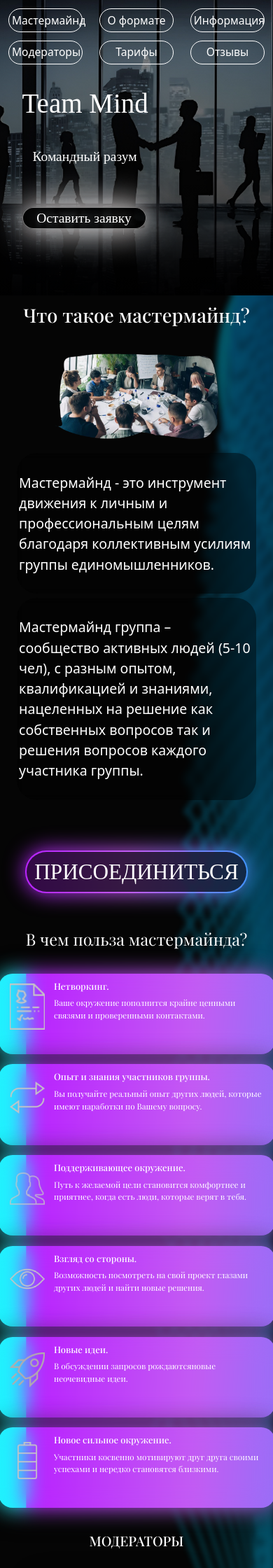
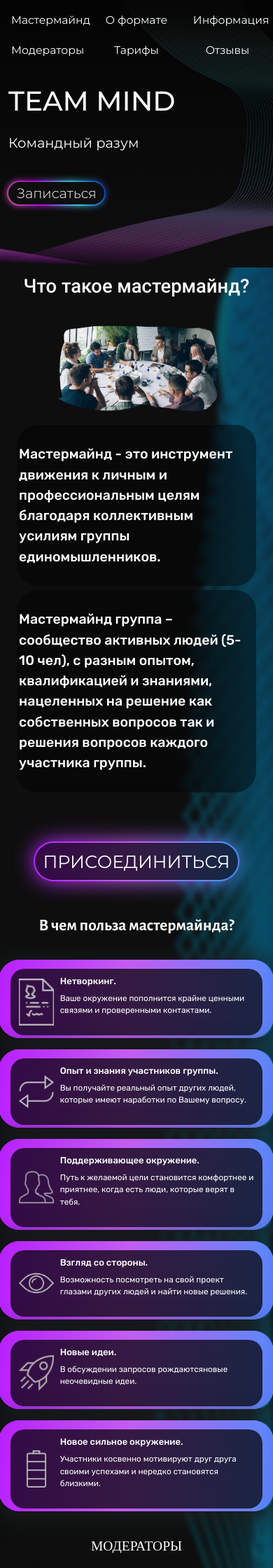
Before and after one commit to Nick-Fernandezz/masterm_pj, a Django app: page / in a window 390 px wide. Shown: the top 2240 px of the page at 70% size. Run offline with Django 4.2, Linux system fonts and the light colour scheme; data comes from the database, SQL or seed files in the repository; some web fonts are replaced.

Commit message:
mobile version edits

```diff
--- a/main/static/main/css/style.css
+++ b/main/static/main/css/style.css
@@ -1,6 +1,41 @@
 @charset "utf-8";
 
+@font-face {
+    font-family: 'Montserrat';
+    src: url("../fonts/Montserrat-VariableFont_wght.ttf");
+}
 
+@font-face {
+    font-family: 'Istok-Web';
+    src: url("../fonts/IstokWeb-Bold.ttf");
+}
+
+
+@font-face {
+    font-family: 'AlegreyaSans';
+    src: url("../fonts/AlegreyaSans-Bold.ttf");
+}
+
+@font-face {
+    font-family: 'Roboto-Light';
+    src: url("../fonts/Roboto-Light.ttf");
+}
+
+@font-face {
+    font-family: 'Rubik';
+    src: url("../fonts/Rubik-Medium.ttf");
+}
+
+@font-face {
+    font-family: 'Rubik-Regular';
+    src: url("../fonts/Rubik-Regular.ttf");
+}
+
+@font-face {
+    font-family: 'Roboto-medium';
+
+    src: url('../fonts/Roboto-Medium.ttf') format('truetype');
+}
 
 body {
 
@@ -9,18 +44,18 @@
 
     color: white;
     background: #000000;
-    /* width: 100% !important; */
 }
 
-.wrapper {
-    position:relative; max-width:100wv; overflow:hidden;
+#header {
+    background-image: linear-gradient(180deg, #000000b4 5%, #00000000), url("../images/vector-header.png");
+    background-size: cover;
+    background-position-x: center;
+    background-position-y: bottom;
 }
 
 .container li {
     margin-top: 2vw;
-    border: 1px solid white;
     padding: 3px;
-    border-radius: 45px;
     text-align: center;
 }
 
@@ -30,6 +65,7 @@
     user-select: none;
     font-size: 1.2vw;
     color: white;
+    font-family: "Montserrat";
 }
 
 .menu:hover {
@@ -37,57 +73,64 @@
 }
 
 
-#logo {
-    margin-left: 10px;
-    margin-top: 20px;
-    width: 10vh;
+.logo {
+    position: absolute;
+    margin-left: 2vw;
 }
 
 .title {
     color: #FFFFFF;
-
+    font-weight: 500;
     margin-top: 4vw;
 
-    font-family: 'Raleway';
-    font-style: normal;
+    font-family: 'Montserrat';
     font-size: 6vw;
 
 }
 
 .under-title {
-    padding: 15px;
+
     color: #FFFFFF;
+    font-style: normal;
     font-family: 'Montserrat';
-    font-style: normal;
-
     font-size: 3vw;
 
 }
 
-.button-request div {
-    border: 1px solid rgba(255, 254, 254, 0.5);
-    background: rgba(0, 0, 0, 0.75);
-    box-shadow: 0px 0px 50px #FFFAFA, 0px 0px 40px rgba(255, 250, 250, 0.25), 0px 0px 20px rgba(255, 250, 250, 0.25);
-    backdrop-filter: blur(1px);
-    text-align: center;
+.button-request a {
+    padding-left: 3vw;
+    padding-right: 3vw;
+    padding-top:1vw;
+    padding-bottom:1vw;
+    user-select: none;
+    text-decoration: none;
+    font-family: 'Montserrat';
+    font-style: normal;
+    font-weight: 300;
+    font-size: 23px;
+    line-height: 28px;
 
-
-    border-radius: 45px;
-
+    color: #FFFFFF;
+    position: relative;
+    background-color: rgb(14, 14, 14);
+    border-radius: 40px;
 }
 
-.button-request a {
+.button-request a::after, .button-request a::before {
+    content: "";
+    position: absolute;
+    background: linear-gradient(247.61deg, #142fca, #43f2ff ,#ce10fd ,#e469b5);
+    left: -2px;
+    top: -2px;
+    background-size: 100%;
+    border-radius: 40px;
+    width: calc(100% + 4px);
+    height: calc(100% + 4px);
+    z-index: -1;
+}
 
-    text-decoration: none;
-
-    font-family: 'Montserrat';
-    font-style: normal;
-    font-size: 3vw;
-    text-align: center;
-
-    color: #FFFFFF;
-
-    text-shadow: 0px 0px 50px rgba(255, 255, 255, 0.5), 0px 0px 40px rgba(255, 255, 255, 0.5), 0px 0px 20px rgba(255, 255, 255, 0.5);
+.button-request a::after {
+    filter: blur(5px);
 }
 
 .button-conteiner {
@@ -104,7 +146,7 @@
     text-align: center;
     padding-top: 3vw;
     margin-bottom: 3vw;
-    font-family: 'Playfair Display';
+    font-family: 'Roboto-medium';
     font-style: normal;
     font-size: 4vw;
     color: #FFFFFF;
@@ -119,6 +161,8 @@
     margin-bottom: 1.5vw;
     font-size: 2.4vh;
     color: #FFFFFF;
+
+    font-family: 'Rubik';
 
     padding: 0.8vw;
     padding-top: 8%;
@@ -147,7 +191,7 @@
     user-select: none;
     color: #ffffff;
 
-    font-family: 'Quantico';
+    font-family: 'Montserrat';
     font-style: normal;
 
     background: #000000b9;
@@ -194,7 +238,7 @@
     margin-bottom: 5vw;
 
     text-align: center;
-    font-family: 'Playfair Display';
+    font-family: 'AlegreyaSans';
     font-weight: 400;
     font-style: normal;
     font-size: 4vh;
@@ -214,26 +258,16 @@
     margin-bottom: 5%;
     margin-right: 3%;
     margin-left: 3%;
-    background: linear-gradient(180deg, rgb(41, 41, 41), #302f2f);
     box-shadow: 2px 4px 36px 6px #1A1E20;
     border-radius: 20px;
     padding-top: 8px;
-    padding-bottom: 8px;
 }
+
 
 .netw-container.scroll-animation-class {
     opacity: 1;
     transform: translateY(0);
 	transition: opacity 0.3s ease-in-out, transform 0.3s ease-in-out;
-}
-
-.netw {
-    font-family: 'Playfair Display';
-    font-style: normal;
-    font-size: 1.1vw;
-
-    color: #FFFFFF;
-
 }
 
 .netw-container::after, .netw-container::before {
@@ -242,18 +276,26 @@
     top: -2px;
     left: -2px;
     background: linear-gradient(94.4deg, #B820FF 0%, #C35CF3 15.62%, #6385FB 31.77%, #002FD2 50.52%, #6284F9 71.35%, #52EBF5 82.29%, #1AF1FF 100%);;
-    background-size: 400%;
-    border-radius: 20px;
-    width: calc(100% + 5px);
-    height: calc(100% + 5px);
+    background-size: 300%;
+    border-radius: 30px;
+    width: calc(100% + 3px);
+    height: calc(100% + 3px);
     z-index: -1;
-
-    animation: animate-information-items 15s infinite;
 }
 
-.netw-container::after {
-    filter: blur(15px);
+.netw {
+    position: relative;
+    font-family: 'Playfair Display';
+    font-style: normal;
+    font-size: 1.1vw;
+    border-radius: 20px;
+    color: #FFFFFF;
+    background: #000000b9;
+    overflow: hidden;
+    padding: 10px;
 }
+
+
 
 
 
@@ -263,8 +305,12 @@
 }
 
 .netw h4 {
-    font-style: bold;
+    font-family: 'Rubik';
     font-size: 1.2vw;
+}
+
+.netw p {
+    font-family: 'Rubik-Regular';
 }
 
 #about-format {
@@ -878,7 +948,31 @@
     .video-item {
         margin-bottom: 8vw;
     }
+    .link-attach-div {
+        margin-top: 5rem;
 
+    }
+
+    .link-attach {
+        font-size: 3vh;
+        padding: 0.7rem;
+        text-decoration: none;
+        user-select: none;
+        color: #ffffff;
+
+        font-family: 'Montserrat';
+        font-style: normal;
+
+        background: #000000b9;
+        border-radius: 32px;
+    }
+
+    .netw {
+        margin: 3px;
+    }
+    .form-panel {
+        border-radius: 20px;
+    }
 }
 
 @keyframes animate-information-items{
--- a/main/templates/main/index.html
+++ b/main/templates/main/index.html
@@ -12,23 +12,12 @@
     <title>Мастермайнд</title>
 
     <style>
-        @font-face {
-            font-family: 'Playfair Display';
-            src: url('{% static 'main/fonts/PlayfairDisplay-VariableFont_wght.ttf' %}');
-        }
-        @font-face {
-            font-family: "Quantico-Italic";
-            src: url('{% static 'main/fonts/Quantico-Italic.ttf'%}');
-        }
-        @font-face {
-            font-family: 'Barlow';
-            src: url('{% static 'main/fontsManrope-VariableFont_wght.ttf' %}')
-        }
+
     </style>
 
 </head>
-<body style="background: #050505;">
-    <header id="header" style="background: linear-gradient(rgba(255, 255, 255, 0), rgba(0, 0, 0, 0.8)), url('{% static 'main/images/header-background.png' %}'); background-position-x: center; background-size: cover; backdrop-filter: blur(10px);">
+<body style="background: rgb(14, 14, 14)">
+    <header id="header">
 
         <script src="https://cdn.jsdelivr.net/npm/bootstrap@5.3.0-alpha1/dist/js/bootstrap.bundle.min.js" integrity="sha384-w76AqPfDkMBDXo30jS1Sgez6pr3x5MlQ1ZAGC+nuZB+EYdgRZgiwxhTBTkF7CXvN" crossorigin="anonymous"></script>
 
@@ -37,8 +26,9 @@
                 alert('{{alert_message}}');
             </script>
         {% endif %}
-        <div class="wrapper">
+        <div class="wrapper" >
             <nav>
+                <img class="logo" src="{% static 'main/images/Logo.png' %}" alt="Logo">
                 <div class="container justify-content-center ">
                     <div class="row">
                         <div class="col-md-2 col-4">
@@ -74,10 +64,10 @@
                     </div>
                 </div>
             </nav>
-                <div class="container" style="margin-left: 5vw; padding-right: 0;">
+                <div class="container" style="">
                     <div class="row justify-content-start">
                         <div class="col-9 col-md-9">
-                            <p class="title">Team Mind</p>
+                            <p class="title">TEAM MIND</p>
                         </div>
                         <div class="col-11 col-md-10">
                             <p class="under-title">Командный разум</p>
@@ -86,7 +76,7 @@
                     <div class="row justify-content-left button-conteiner" style="margin-top: 7vw;">
                         <div class="col-6 col-md-5 button-request">
                             <div>
-                                <a href="#form">Оставить заявку</a>
+                                <a href="#form">Записаться</a>
                             </div>
                         </div>
                         <div class="col-6 col-md-8"></div>
```
Also changed, not shown: other parts of main/static/main/css/style.css (+41 -18 lines), main/static/main/fonts/AlegreyaSans-Bold.ttf (added), main/static/main/fonts/IstokWeb-Bold.ttf (added), main/static/main/fonts/Manrope-VariableFont_wght.ttf (deleted), main/static/main/fonts/PlayfairDisplay-VariableFont_wght.ttf (deleted), main/static/main/fonts/Quantico-Italic.ttf (deleted), main/static/main/fonts/Roboto-Light.ttf (added), main/static/main/fonts/Roboto-Medium.ttf (added), main/static/main/fonts/Rubik-Bold.ttf (added), main/static/main/fonts/Rubik-Medium.ttf (added), main/static/main/fonts/Rubik-Regular.ttf (added), main/static/main/images/Logo.png (added), main/static/main/images/vector-header.png (added).
